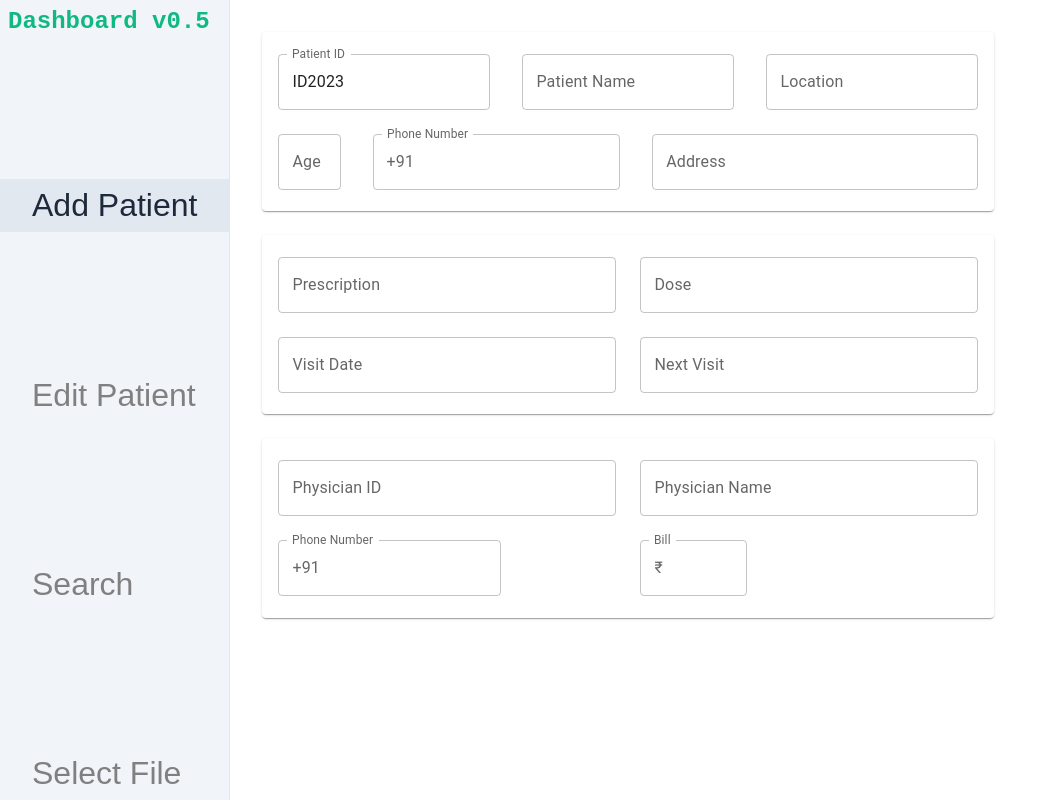
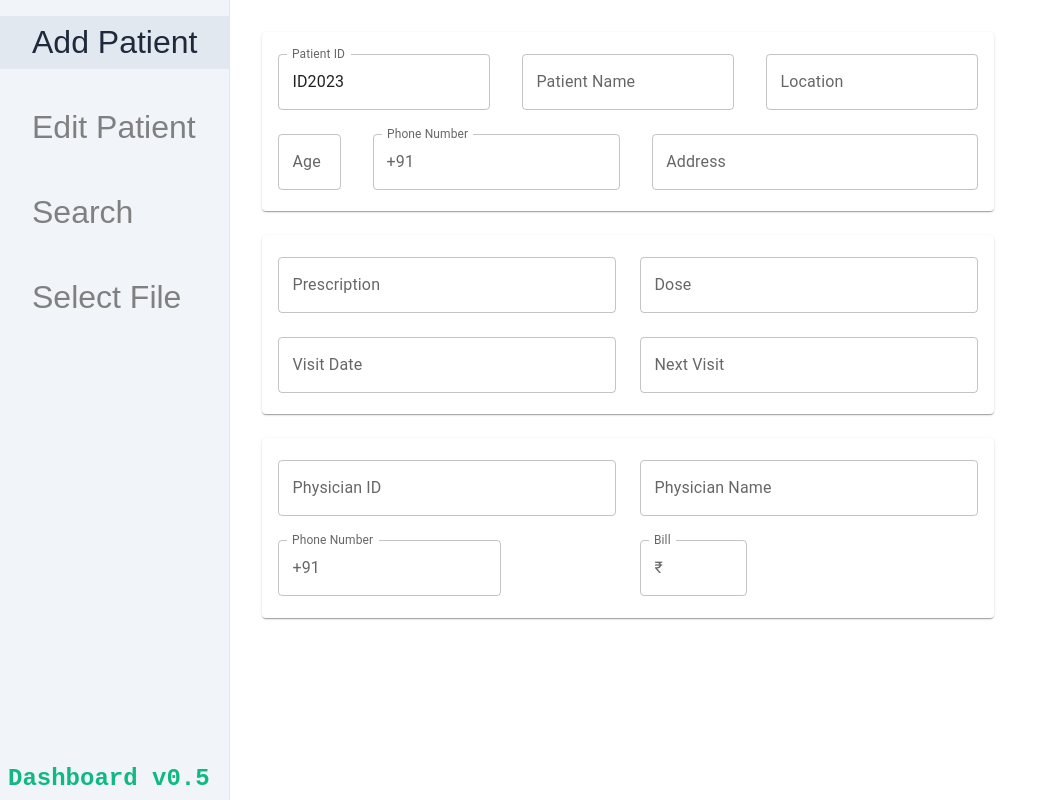
Before and after one commit to furquan-lp/react-patient-db-frontend, a React (Vite) app in the folder react-patients/: page / in a window 1280 px wide. Shown: the whole page, without its empty margins (0-1058 px from the left). Built offline with nearby package versions, Linux system fonts and the light colour scheme.

Commit message:
Use sidebar-links class for the sidebar-link container

```diff
--- a/react-patients/src/components/SideBar.tsx
+++ b/react-patients/src/components/SideBar.tsx
@@ -4,8 +4,10 @@ export default function SideBar({ selected }: { selected: number }) {
   const links = ['Add Patient', 'Edit Patient', 'Search', 'Select File'];
   return (
     <nav className="sidebar-main">
+      <div className="sidebar-links">
+        {links.map((l, i) => <span className={`${i === selected ? 'sidebar-link-selected' : 'sidebar-link'}`}>{l}</span>)}
+      </div>
       <span className="sidebar-logo">Dashboard v0.5</span>
-      {links.map((l, i) => <span className={`${i === selected ? 'sidebar-link-selected' : 'sidebar-link'}`}>{l}</span>)}
     </nav>
   );
 }
```
